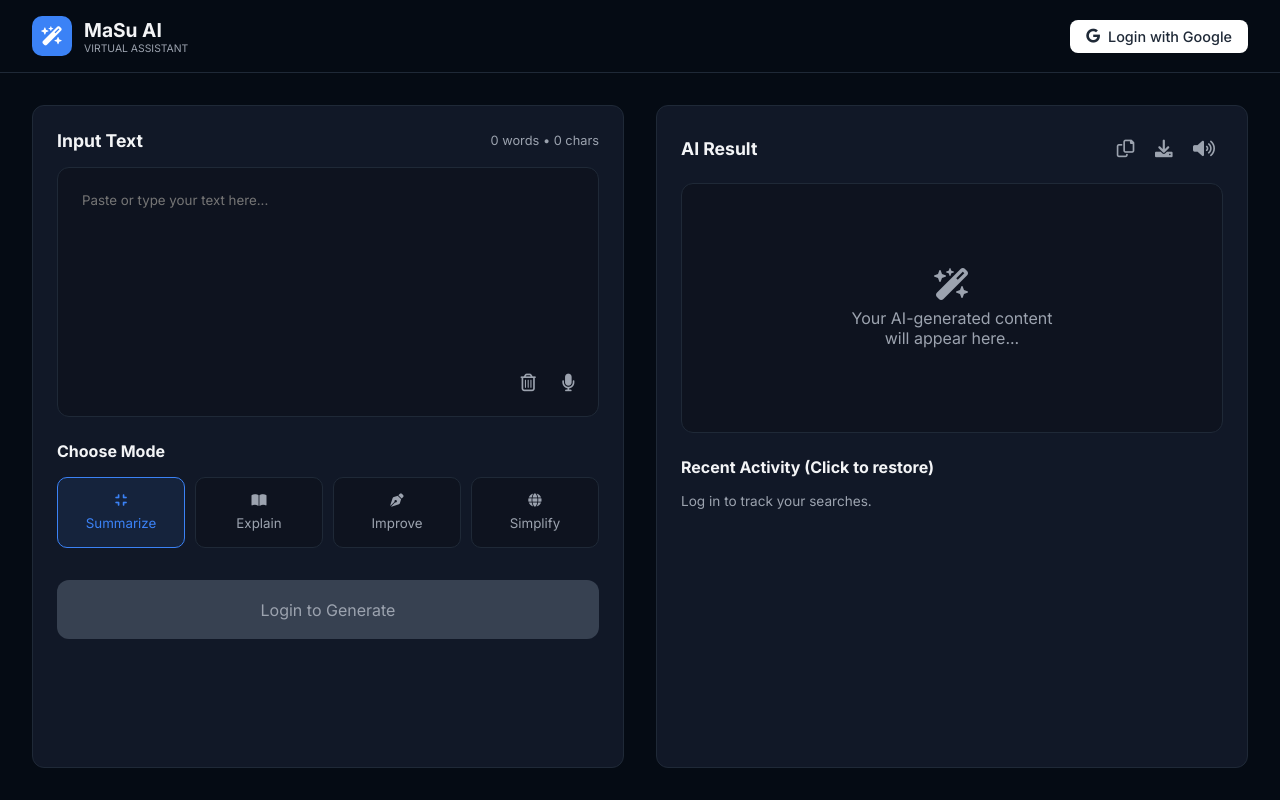
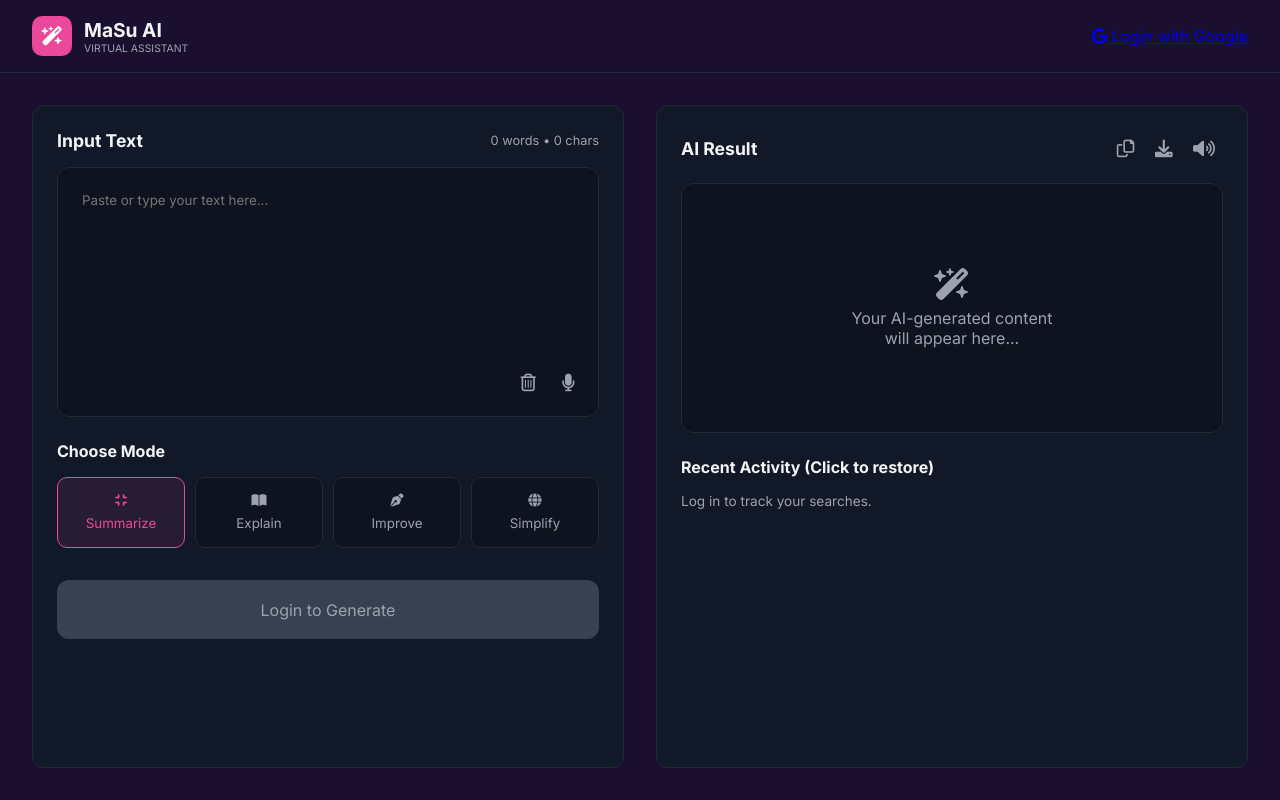
Before and after one commit to Suneeti70/Virtual-Assistant, a Python web app: template templates/index.html in a window 1280 px wide. Run offline with Jinja, Linux system fonts and the light colour scheme; the template is opened without the code that fills it, so the values that code supplies are empty.

Commit message:
Update style.css

```diff
--- a/static/style.css
+++ b/static/style.css
@@ -1,14 +1,18 @@
-
+/* static/css/style.css */
 @import url('https://fonts.googleapis.com/css2?family=Inter:wght@400;500;600;700&display=swap');
 
 :root {
-    --bg-color: #050b14;
+    /* Updated background color to dark pink/purple based on image */
+    --bg-color: #1a0f2e;
     --panel-bg: #111827;
     --text-main: #f3f4f6;
     --text-muted: #9ca3af;
-    --accent: #3b82f6;
-    --accent-hover: #2563eb;
+    /* Updated accent to light pink based on image */
+    --accent: #ec4899;
+    --accent-hover: #db2777;
     --border: #1f2937;
+    /* Gradient for generate button based on image */
+    --gradient-btn: linear-gradient(90deg, #ec4899 0%, #a855f7 100%);
 }
 
 * {
@@ -77,25 +133,13 @@ body {
     width: 35px;
     height: 35px;
     border-radius: 50%;
-    background: #e879f9;
+    /* Using accent color for avatar */
+    background: var(--accent);
     display: flex;
     align-items: center;
     justify-content: center;
     font-weight: bold;
     color: white;
-}
-
-.login-google-btn {
-    background: white;
-    color: #1f2937;
-    padding: 8px 16px;
-    border-radius: 8px;
-    font-size: 0.9rem;
-    font-weight: 500;
-    text-decoration: none;
-    display: flex;
-    align-items: center;
-    gap: 8px;
 }
 
 .dashboard {
@@ -207,13 +251,15 @@ textarea {
 .mode-btn.active {
     border-color: var(--accent);
     color: var(--accent);
-    background: rgba(59, 130, 246, 0.1);
+    background: rgba(236, 72, 153, 0.1);
+    /* Pink transparent bg */
 }
 
 .generate-btn {
     width: 100%;
     margin-top: 2rem;
-    background: linear-gradient(90deg, #1e3a8a 0%, #3b82f6 100%);
+    /* Updated to pink/purple gradient based on image */
+    background: var(--gradient-btn);
     border: none;
     color: white;
     padding: 1.2rem;
```
Also changed, not shown: other parts of static/style.css (+52 -0 lines).
